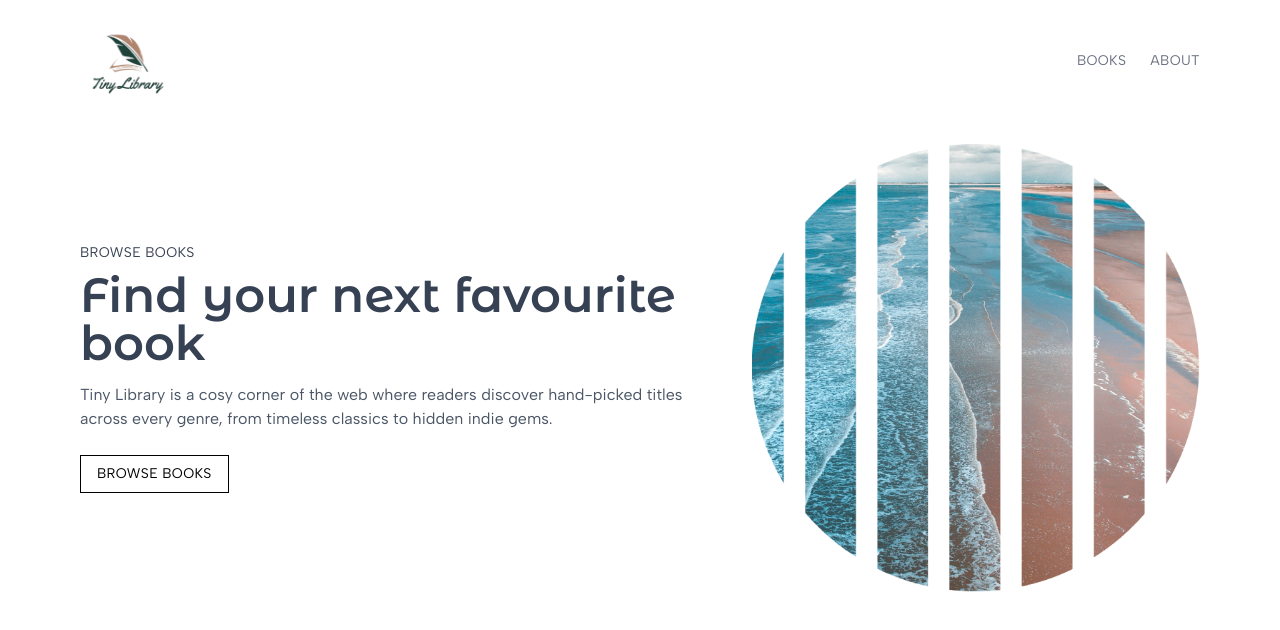
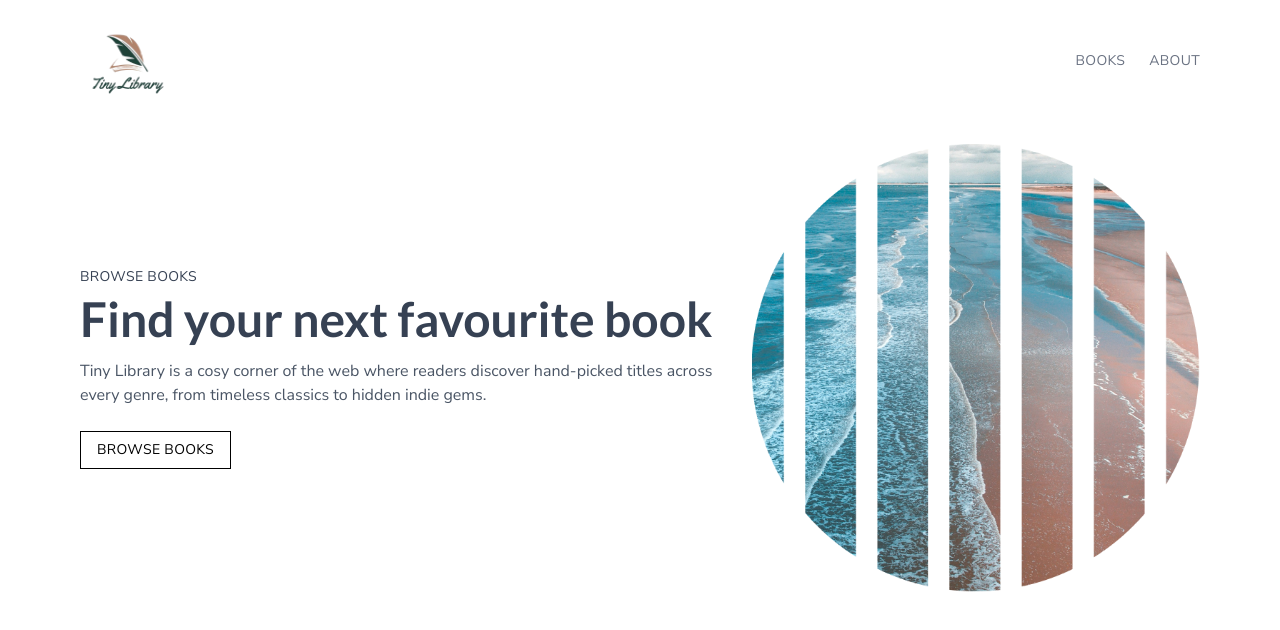
Before and after one commit to iccir919/tiny-library, a Next.js app: page / in a window 1280 px wide. Shown: the top 630 px of the page. Built offline with nearby package versions, Linux system fonts and the light colour scheme.

Commit message:
Switch to Lato and Nunito to match the design

```diff
--- a/app/about/page.tsx
+++ b/app/about/page.tsx
@@ -2,7 +2,6 @@ import Eyebrow from "@/app/components/Eyebrow"
 import ButtonLink from "@/app/components/ButtonLink"
 
 import Image from "next/image"
-import Link from "next/link"
 
 import { Layers, Globe, Flag } from "lucide-react"
 
--- a/app/components/ButtonLink.tsx
+++ b/app/components/ButtonLink.tsx
@@ -6,7 +6,7 @@ export default function ButtonLink({ href, children }: ButtonLinkProps) {
     return (
         <Link
             href={href}
-             className="inline-block uppercase border border-black text-black text-sm tracking-wide px-4 py-2 hover:bg-black hover:text-white transition-colors"
+            className="inline-block uppercase border border-black text-black text-sm tracking-wide px-4 py-2 hover:bg-black hover:text-white transition-colors"
         >
             {children}
         </Link>
--- a/app/layout.tsx
+++ b/app/layout.tsx
@@ -5,19 +5,19 @@ import Navbar from "@/app/components/Navbar"
 
 import "./globals.css"
 
-import { Albert_Sans, Montserrat_Alternates } from "next/font/google"
+import { Lato, Nunito_Sans } from "next/font/google"
 
 
-const albertSans = Albert_Sans({
-  subsets: ["latin"],
-  display: "swap",
+const lato = Lato({
+  subsets: ['latin'],
+  weight: ['400', '700'],
+  display: 'swap',
+  variable: "--font-heading",
 })
 
-const montserratAlternates = Montserrat_Alternates({
-  subsets: ["latin"],
-  display: "swap",
-  weight: ["100", "200", "300", "400", "500", "600", "700", "800", "900"],
-  variable: "--font-heading",
+const nunitoSans = Nunito_Sans({
+  subsets: ['latin'],
+  display: 'swap',
 })
 
 export const metadata: Metadata = {
@@ -28,7 +28,7 @@ export const metadata: Metadata = {
 export default function RootLayout({ children }: LayoutProps) {
   return (
     <html lang="en">
-      <body className={`${albertSans.className} ${montserratAlternates.variable}`}>
+      <body className={`${nunitoSans.className} ${lato.variable}`}>
         <Navbar />
         {children}
       </body>
```
